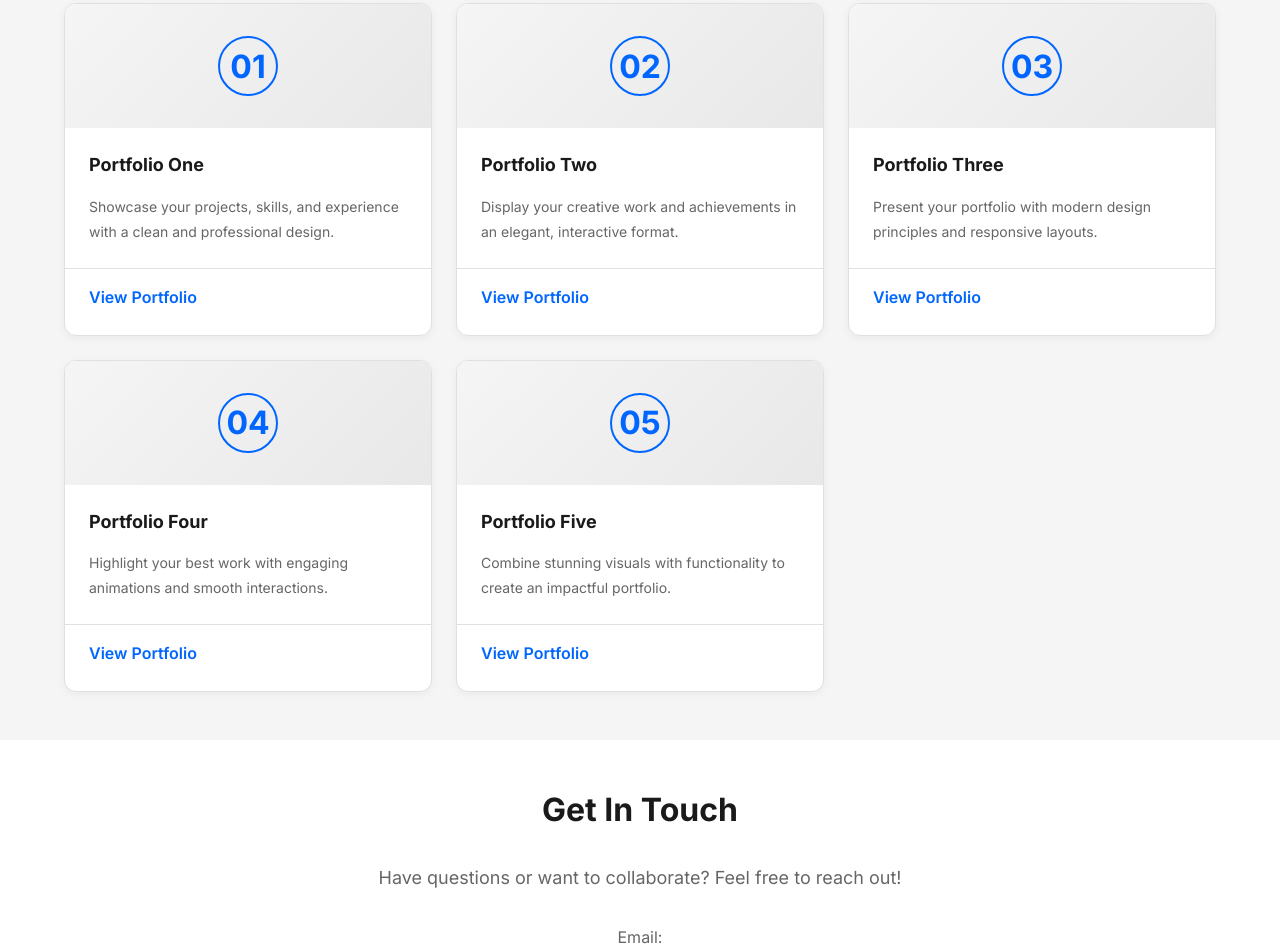
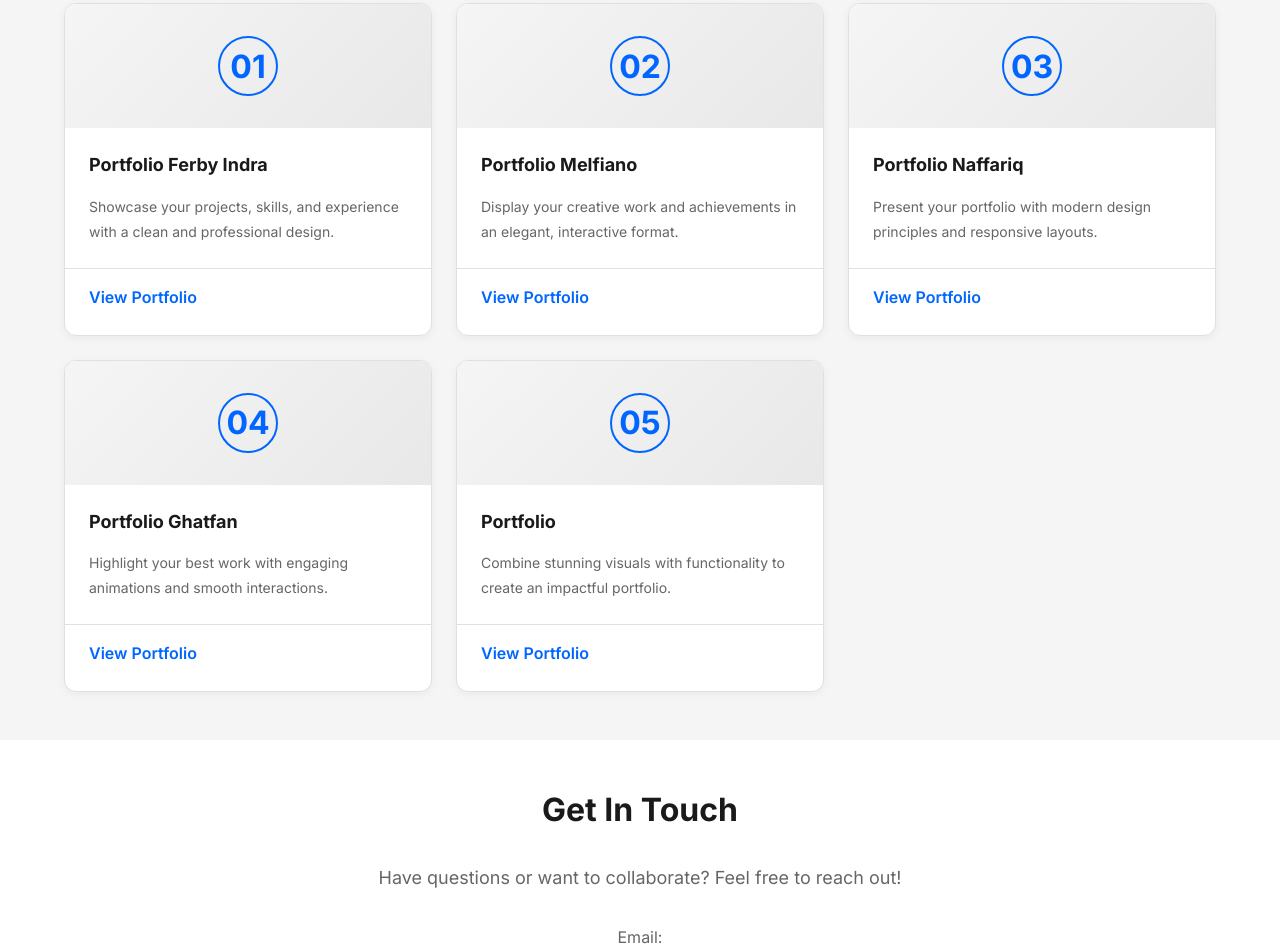
Before and after one commit to wongwongann/Web, a plain HTML site: page index.html in a window 1280 px wide. Shown: the part 988-1940 px from the top of the page. Drawn offline with Linux system fonts and the light colour scheme.

Commit message:
Update index.html

```diff
--- a/index.html
+++ b/index.html
@@ -61,7 +61,7 @@
                         <div class="card-icon">01</div>
                     </div>
                     <div class="card-content">
-                        <h3 class="card-title">Portfolio One</h3>
+                        <h3 class="card-title">Portfolio Ferby Indra</h3>
                         <p class="card-description">
                             Showcase your projects, skills, and experience with a clean and professional design.
                         </p>
@@ -76,7 +76,7 @@
                         <div class="card-icon">02</div>
                     </div>
                     <div class="card-content">
-                        <h3 class="card-title">Portfolio Two</h3>
+                        <h3 class="card-title">Portfolio Melfiano</h3>
                         <p class="card-description">
                             Display your creative work and achievements in an elegant, interactive format.
                         </p>
@@ -91,7 +91,7 @@
                         <div class="card-icon">03</div>
                     </div>
                     <div class="card-content">
-                        <h3 class="card-title">Portfolio Three</h3>
+                        <h3 class="card-title">Portfolio Naffariq</h3>
                         <p class="card-description">
                             Present your portfolio with modern design principles and responsive layouts.
                         </p>
@@ -106,7 +106,7 @@
                         <div class="card-icon">04</div>
                     </div>
                     <div class="card-content">
-                        <h3 class="card-title">Portfolio Four</h3>
+                        <h3 class="card-title">Portfolio Ghatfan</h3>
                         <p class="card-description">
                             Highlight your best work with engaging animations and smooth interactions.
                         </p>
@@ -121,7 +121,7 @@
                         <div class="card-icon">05</div>
                     </div>
                     <div class="card-content">
-                        <h3 class="card-title">Portfolio Five</h3>
+                        <h3 class="card-title">Portfolio</h3>
                         <p class="card-description">
                             Combine stunning visuals with functionality to create an impactful portfolio.
                         </p>
```
